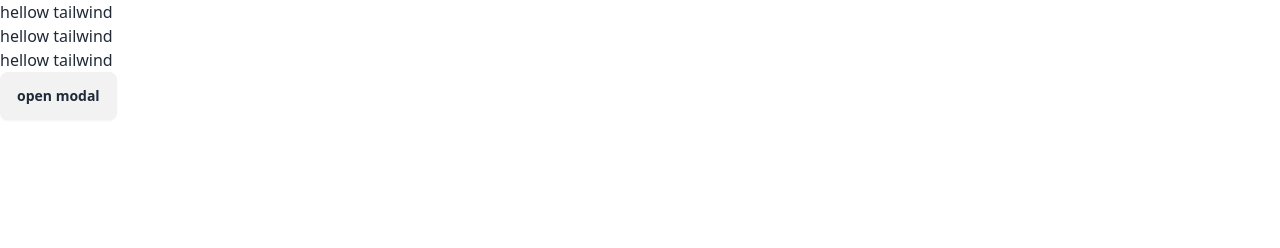
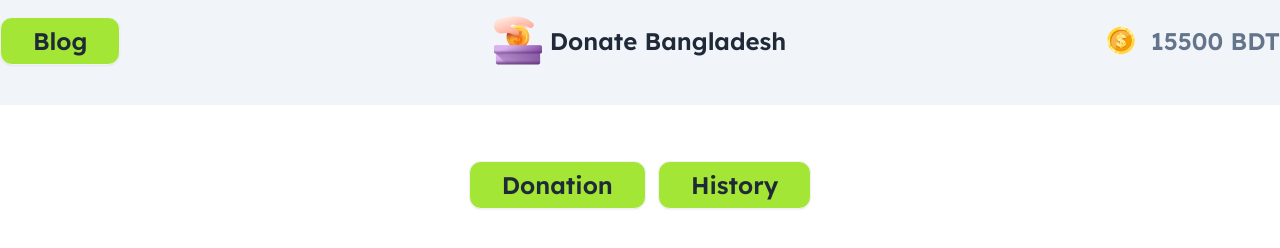
Before and after one commit to raselworshop/assignment-five, a website built with Vite: page index.html in a window 1280 px wide. Built offline with nearby package versions, Linux system fonts and the light colour scheme.

Commit message:
added the header section

```diff
--- a/index.html
+++ b/index.html
@@ -4,6 +4,10 @@
     <meta charset="UTF-8">
     <meta name="viewport" content="width=device-width, initial-scale=1.0">
     <title>Assignment five</title>
+    <!-- google lexend font cdn -->
+    <link rel="preconnect" href="https://fonts.googleapis.com">
+    <link rel="preconnect" href="https://fonts.gstatic.com" crossorigin>
+    <link href="https://fonts.googleapis.com/css2?family=Lexend:wght@100..900&display=swap" rel="stylesheet">
     <link rel="stylesheet" href="styles/main.css">
     <!-- Daisy UI cdn for live link -->
     <link href="https://cdn.jsdelivr.net/npm/daisyui@4.12.10/dist/full.min.css" rel="stylesheet" type="text/css" />
@@ -13,6 +17,9 @@
       tailwind.config = {
         theme: {
           extend: {
+            fontFamily: {
+                'lexend': ["Lexend", 'sans-serif']
+            },
             colors: {
               clifford: '#da373d',
             }
@@ -22,24 +29,33 @@
     </script>
 </head>
 <body>
-    <!-- to check tailwind -->
-    <h1>hellow tailwind</h1>
-    <h2>hellow tailwind</h2>
-    <h3>hellow tailwind</h3>
-    <!-- to check daisy ui -->
-     <!-- Open the modal using ID.showModal() method -->
-<button class="btn" onclick="my_modal_5.showModal()">open modal</button>
-<dialog id="my_modal_5" class="modal modal-bottom sm:modal-middle">
-  <div class="modal-box">
-    <h3 class="text-lg font-bold">Hello!</h3>
-    <p class="py-4">Press ESC key or click the button below to close</p>
-    <div class="modal-action">
-      <form method="dialog">
-        <!-- if there is a button in form, it will close the modal -->
-        <button class="btn">Close</button>
-      </form>
-    </div>
-  </div>
-</dialog>
+    <header class="">
+        <nav class="bg-slate-100 pt-4 pb-10">
+            <!-- need to work letter with blog on mobile version -->
+            <section class="max-w-screen-sm md:max-w-screen-md lg:max-w-screen-xl mx-auto grid grid-cols-2 md:grid-cols-3 justify-between items-center">
+                <div class="hidden lg:block">
+                    <button class="font-lexend font-semibold text-xl md:text-2xl rounded-xl btn bg-lime-400 hover:bg-lime-400 px-8">Blog</button>
+                </div>
+                <div class="flex flex-col md:flex-row justify-start md:justify-center items-center gap-2">
+                    <img src="./assets/logo.png" alt="Logo">
+                    <h3 class="font-lexend text-lg md:text-2xl font-semibold">Donate Bangladesh</h3>
+                </div>
+                <div id="donate-balance" class="flex flex-col md:flex-row justify-end items-center gap-4">
+                    <img src="./assets/coin.png" alt="Coin sign">
+                    <p class="font-lexend font-semibold text-lg md:text-2xl text-slate-500">15500 BDT</p>
+                </div>
+            </section>
+        </nav>
+        <section class="max-w-screen-sm lg:max-w-screen-xl mx-auto mt-14 flex justify-center items-center">
+            <div class="grid grid-cols-3 md:block space-x-2">
+                <button class="font-lexend font-semibold text-xl md:text-2xl rounded-xl btn bg-lime-400 hover:bg-lime-400 md:px-8">Donation</button>
+                <button class="font-lexend font-semibold text-xl md:text-2xl rounded-xl btn bg-lime-400 hover:bg-lime-400 md:px-8">History</button>
+                <!-- on mobile version -->
+                <button class="block md:hidden font-lexend font-semibold text-xl md:text-2xl rounded-xl btn bg-lime-400 hover:bg-lime-400 px-8">Blog</button>
+            </div>
+        </section>
+    </header>
+    <main></main>
+    <footer></footer>
 </body>
 </html>
--- a/tailwind.config.js
+++ b/tailwind.config.js
@@ -2,7 +2,11 @@
 module.exports = {
   content: ['*'],
   theme: {
-    extend: {},
+    extend: {
+      fontFamily: {
+        'lexend': ["Lexend", 'sans-serif']
+    },
+    },
   },
   plugins: [
     require('daisyui')
```
